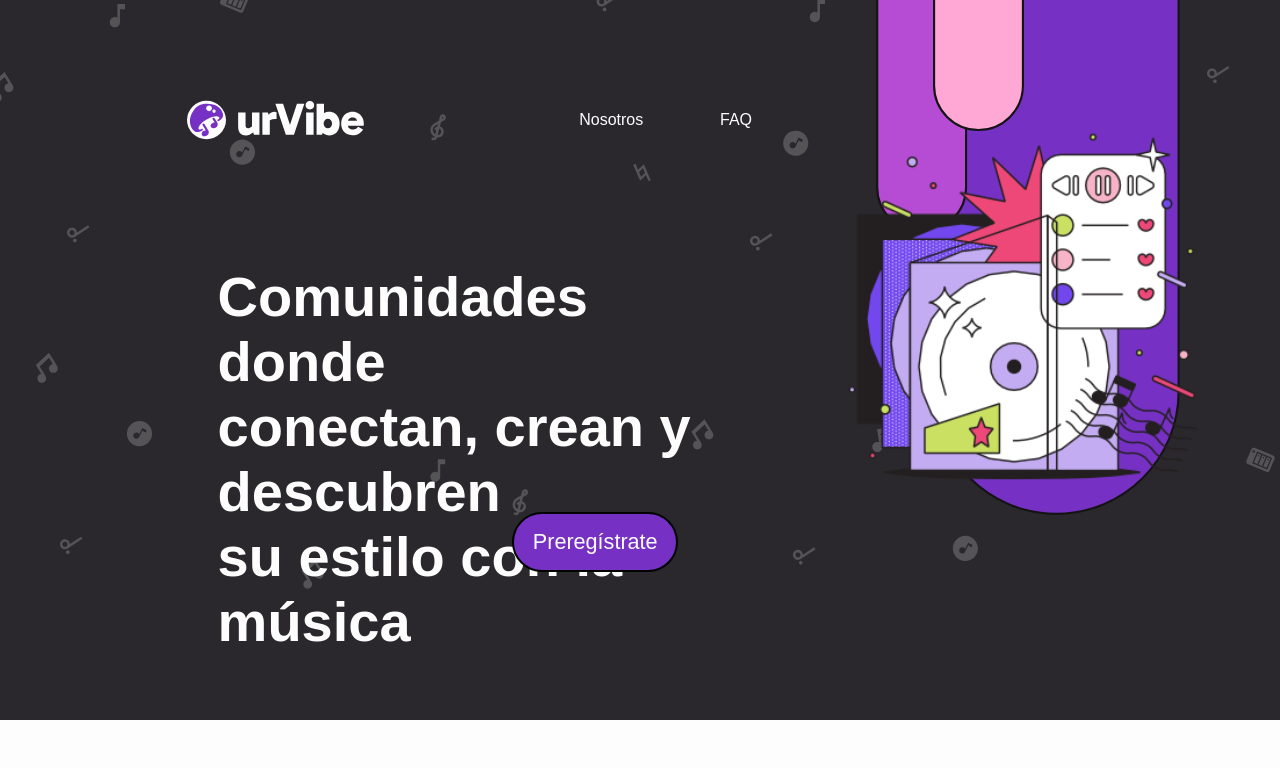
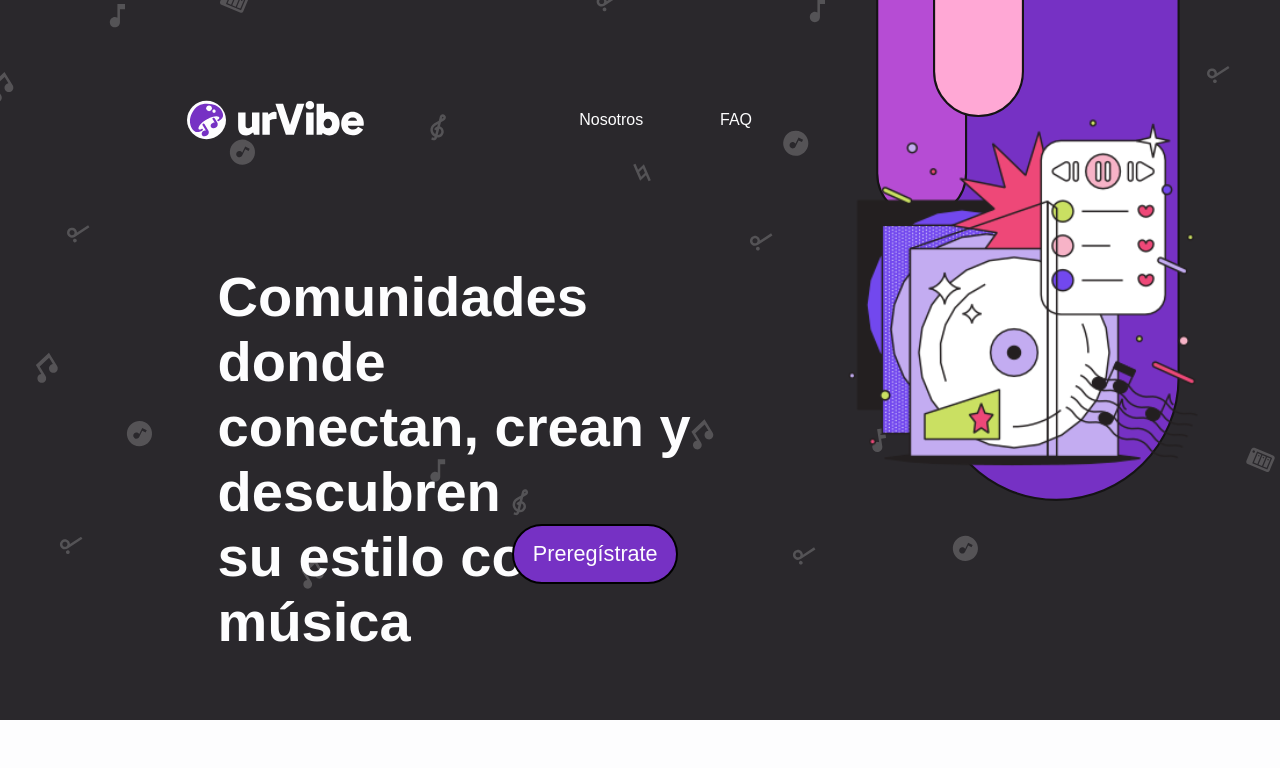
Before and after one commit to itsurvibe/urvibe, a React (Vite) app: page / in a window 1280 px wide. Shown: the top 768 px of the page. Built offline with nearby package versions, Linux system fonts and the light colour scheme; a web font is replaced by a local one.

Commit message:
Update Inicio.css

```diff
--- a/src/Components/Inicio/Inicio.css
+++ b/src/Components/Inicio/Inicio.css
@@ -98,7 +98,7 @@ color: transparent;
   font-weight: 500;
   position: absolute;
   left: 40vw;
-  top: 64vh;
+  top: 65.5vh;
 }
 
 .FormularioInicio button:hover{
@@ -168,7 +168,7 @@ color: transparent;
 }
 
 .imgInicio{
-  margin-top: -4.3vh;
+  margin-top: -6vh;
   width: auto;
   height: auto;
 }
```
